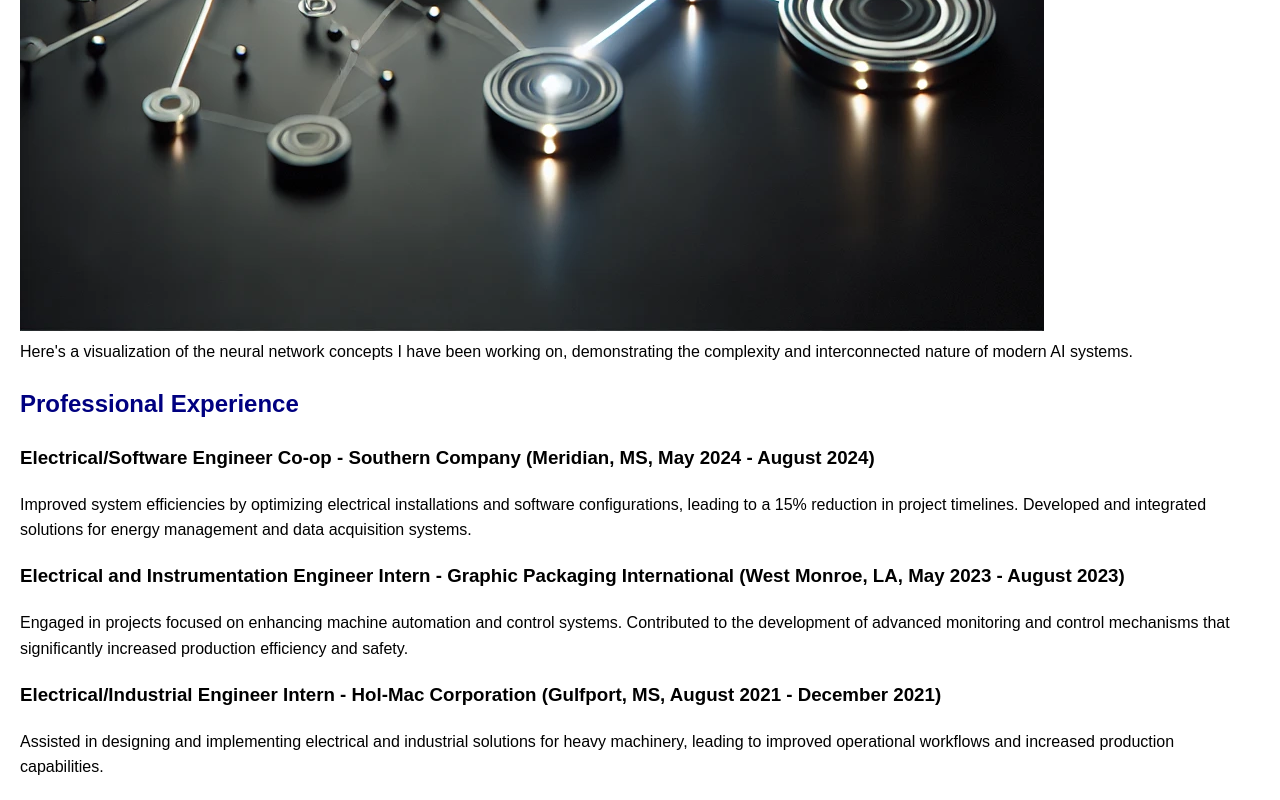
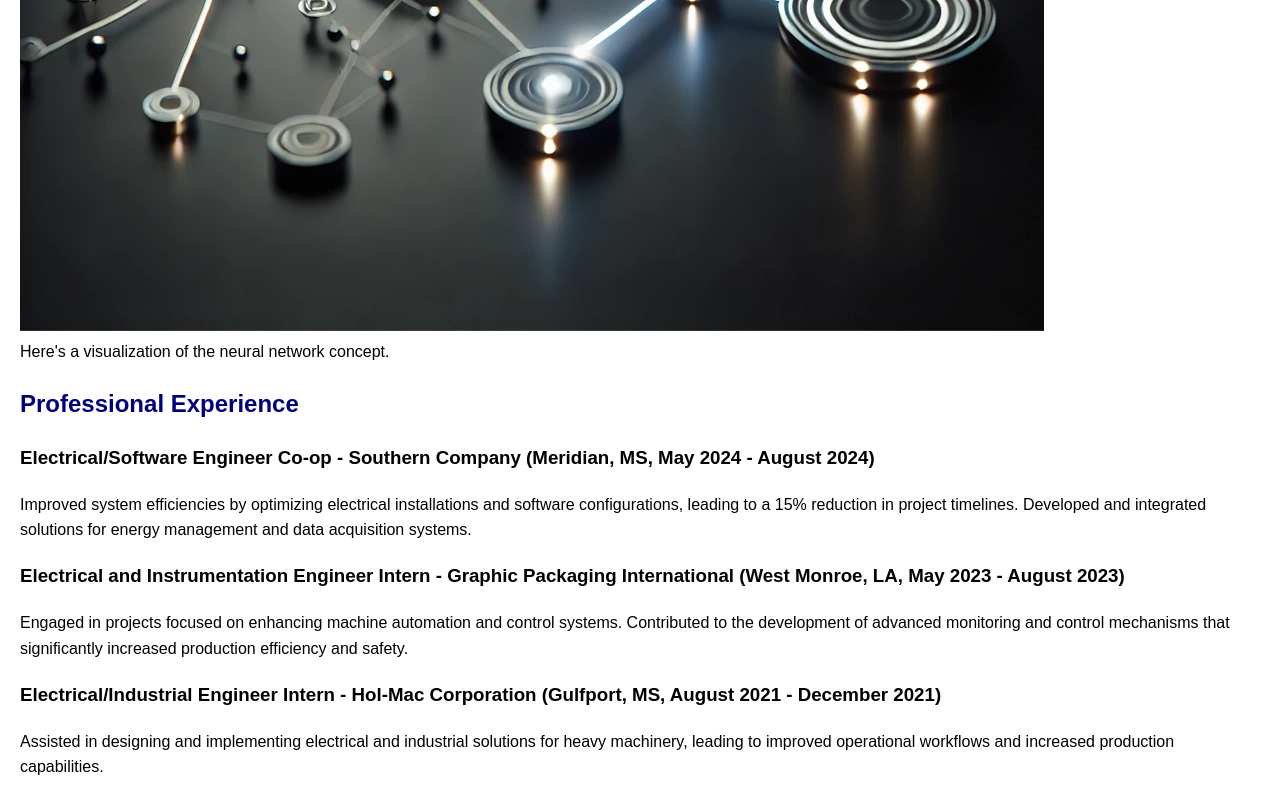
Before and after one commit to Rob-104/digital-resume-robertk, a plain HTML site: page index.html in a window 1280 px wide. Shown: the part 1387-2187 px from the top of the page. Drawn offline with Linux system fonts and the light colour scheme.

Commit message:
Added initial index.html content for digital resume

```diff
--- a/index.html
+++ b/index.html
@@ -53,7 +53,7 @@
     <section id="ai">
         <h2>AI/Machine Learning Projects</h2>
         <img src="images/machine_learning_image.webp" alt="Machine Learning Concept">
-        <p>Here's a visualization of the neural network concepts I have been working on, demonstrating the complexity and interconnected nature of modern AI systems.</p>
+        <p>Here's a visualization of the neural network concept.</p>
     </section>
     <section id="experience">
         <h2>Professional Experience</h2>
```
